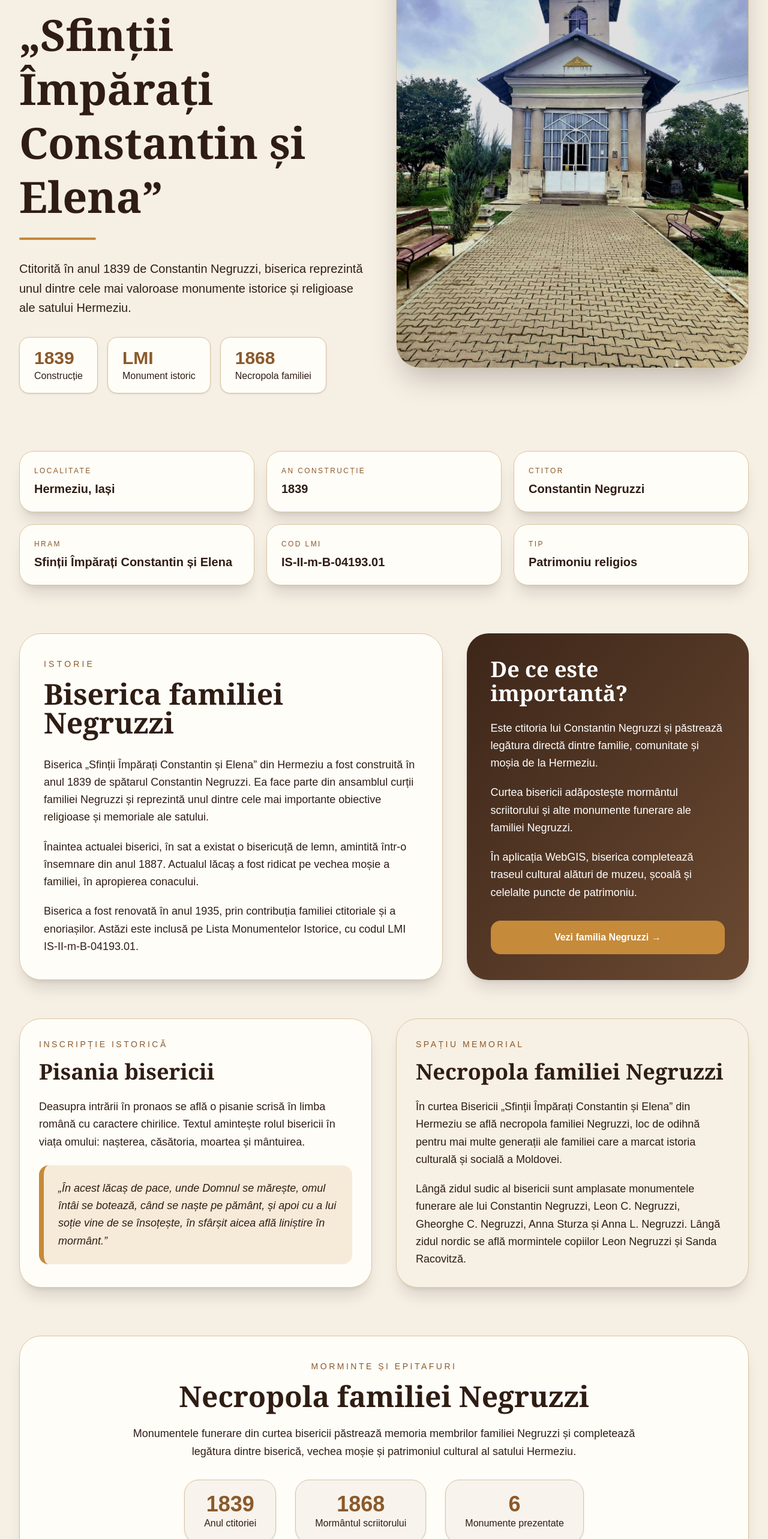
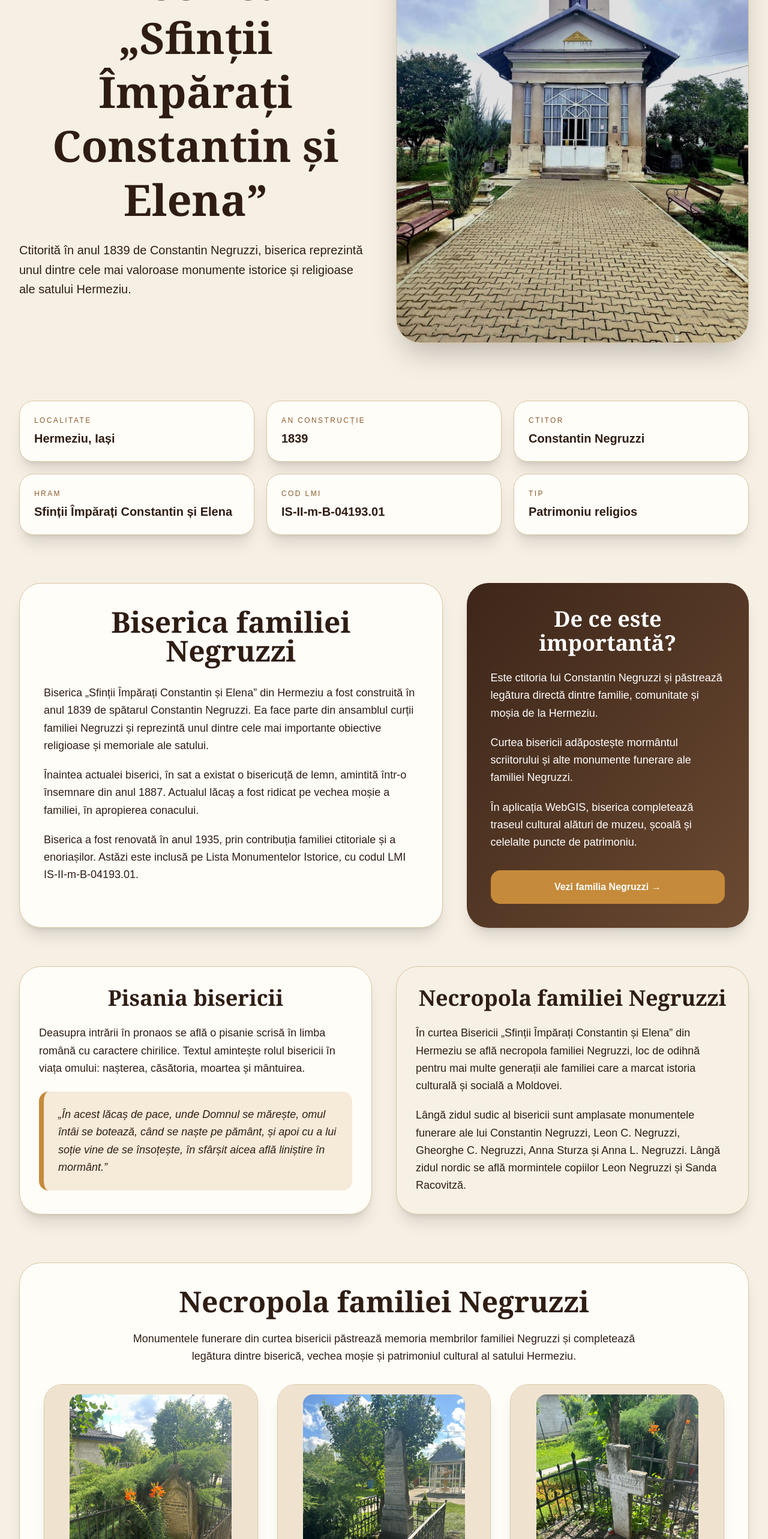
Before and after one commit to Glod-maria/hermeziu-webgis, a Next.js app: page /biserica in a window 1280 px wide. Shown: the part 234-2800 px from the top of the page at 60% size. Built offline with nearby package versions, Linux system fonts and the light colour scheme.

Commit message:
Actualizare pagina Biserica

```diff
--- a/app/biserica/page.tsx
+++ b/app/biserica/page.tsx
@@ -1,4 +1,4 @@
-export default function BisericaPage() {
+export default function PaginaBiserica() {
   const info = [
     ["Localitate", "Hermeziu, Iași"],
     ["An construcție", "1839"],
@@ -150,11 +150,7 @@ M-am dus după ai mei străbuni
     ← Înapoi la pagina principală
   </a>
 
-      <p className="uppercase tracking-[0.35em] text-sm text-[#8b5a2b] mb-4">
-        Patrimoniu religios • Hermeziu
-      </p>
-
-      <h1 className="text-5xl md:text-7xl font-serif font-bold mb-6 leading-tight">
+  <h1 className="text-5xl md:text-7xl font-serif font-bold mb-6 leading-tight text-center">
     Biserica
     <br />
     „Sfinții Împărați
@@ -162,30 +158,12 @@ M-am dus după ai mei străbuni
     Constantin și Elena”
   </h1>
 
-      <div className="w-32 h-1 bg-[#c58a3a] rounded-full mb-8" />
 
   <p className="text-xl leading-relaxed mb-8">
     Ctitorită în anul 1839 de Constantin Negruzzi, biserica reprezintă
     unul dintre cele mai valoroase monumente istorice și religioase
     ale satului Hermeziu.
   </p>
-
-      <div className="flex flex-wrap gap-4">
-        <div className="bg-[#fffdf8] border border-[#d9c5a1] rounded-2xl px-6 py-4 shadow">
-          <p className="text-3xl font-bold text-[#8b5a2b]">1839</p>
-          <p>Construcție</p>
-        </div>
-
-        <div className="bg-[#fffdf8] border border-[#d9c5a1] rounded-2xl px-6 py-4 shadow">
-          <p className="text-3xl font-bold text-[#8b5a2b]">LMI</p>
-          <p>Monument istoric</p>
-        </div>
-
-        <div className="bg-[#fffdf8] border border-[#d9c5a1] rounded-2xl px-6 py-4 shadow">
-          <p className="text-3xl font-bold text-[#8b5a2b]">1868</p>
-          <p>Necropola familiei</p>
-        </div>
-      </div>
 </div>
 
     <div>
@@ -218,11 +196,9 @@ M-am dus după ai mei străbuni
 
       <section className="max-w-7xl mx-auto px-8 py-8 grid lg:grid-cols-[1.2fr_0.8fr] gap-10">
         <div className="bg-[#fffdf8] rounded-[36px] shadow-xl p-8 md:p-10 border border-[#d9c5a1]">
-          <p className="uppercase tracking-[0.3em] text-sm text-[#8b5a2b] mb-4">
-            Istorie
-          </p>
 
-          <h2 className="text-4xl md:text-5xl font-serif font-bold mb-8">
+
+          <h2 className="text-4xl md:text-5xl font-serif font-bold mb-8 text-center">
             Biserica familiei Negruzzi
           </h2>
 
@@ -248,7 +224,7 @@ M-am dus după ai mei străbuni
         </div>
 
         <div className="bg-gradient-to-br from-[#3d2619] to-[#6b4a32] text-white rounded-[36px] shadow-xl p-8 md:p-10">
-          <h2 className="text-4xl font-serif font-bold mb-6">
+          <h2 className="text-4xl font-serif font-bold mb-6 text-center">
             De ce este importantă?
           </h2>
 
@@ -281,11 +257,9 @@ M-am dus după ai mei străbuni
       <section className="max-w-7xl mx-auto px-8 py-8">
         <div className="grid lg:grid-cols-2 gap-10">
           <div className="bg-[#fffdf8] rounded-[36px] shadow-xl p-8 border border-[#d9c5a1]">
-            <p className="uppercase tracking-[0.25em] text-sm text-[#8b5a2b] mb-4">
-              Inscripție istorică
-            </p>
 
-            <h2 className="text-4xl font-serif font-bold mb-6">
+
+            <h2 className="text-4xl font-serif font-bold mb-6 text-center">
               Pisania bisericii
             </h2>
 
@@ -303,11 +277,9 @@ M-am dus după ai mei străbuni
           </div>
 
           <div className="bg-[#f7f0e4] rounded-[36px] shadow-xl p-8 border border-[#d9c5a1]">
-            <p className="uppercase tracking-[0.25em] text-sm text-[#8b5a2b] mb-4">
-              Spațiu memorial
-            </p>
 
-            <h2 className="text-4xl font-serif font-bold mb-6">
+
+            <h2 className="text-4xl font-serif font-bold mb-6 text-center">
               Necropola familiei Negruzzi
             </h2>
 
@@ -330,9 +302,7 @@ M-am dus după ai mei străbuni
 
       <section className="max-w-7xl mx-auto px-8 py-12">
         <div className="bg-[#fffdf8] rounded-[36px] shadow-xl p-8 md:p-10 border border-[#d9c5a1]">
-          <p className="uppercase tracking-[0.25em] text-sm text-[#8b5a2b] mb-4 text-center">
-            Morminte și epitafuri
-          </p>
+
 
           <h2 className="text-4xl md:text-5xl font-serif font-bold text-center mb-6">
             Necropola familiei Negruzzi
@@ -344,22 +314,7 @@ M-am dus după ai mei străbuni
             vechea moșie și patrimoniul cultural al satului Hermeziu.
           </p>
 
-          <div className="flex flex-wrap justify-center gap-8 mb-12 text-center">
-            <div className="bg-[#f8f3ec] border border-[#d9c5a1] rounded-3xl px-8 py-5 shadow">
-              <p className="text-4xl font-bold text-[#8b5a2b]">1839</p>
-              <p className="font-medium">Anul ctitoriei</p>
-            </div>
 
-            <div className="bg-[#f8f3ec] border border-[#d9c5a1] rounded-3xl px-8 py-5 shadow">
-              <p className="text-4xl font-bold text-[#8b5a2b]">1868</p>
-              <p className="font-medium">Mormântul scriitorului</p>
-            </div>
-
-            <div className="bg-[#f8f3ec] border border-[#d9c5a1] rounded-3xl px-8 py-5 shadow">
-              <p className="text-4xl font-bold text-[#8b5a2b]">6</p>
-              <p className="font-medium">Monumente prezentate</p>
-            </div>
-          </div>
 
           <div className="grid grid-cols-1 md:grid-cols-2 xl:grid-cols-3 gap-8">
             {necropola.map((mormant) => (
@@ -394,51 +349,12 @@ M-am dus după ai mei străbuni
         </div>
       </section>
 
-      <section className="max-w-7xl mx-auto px-8 py-12">
-        <div className="bg-[#fffdf8] rounded-[36px] shadow-xl p-8 md:p-10 border border-[#d9c5a1]">
-          <p className="uppercase tracking-[0.25em] text-sm text-[#8b5a2b] mb-4">
-            Arhitectură
-          </p>
 
-          <h2 className="text-4xl md:text-5xl font-serif font-bold mb-8">
-            Arhitectură și patrimoniu religios
-          </h2>
-
-          <div className="grid md:grid-cols-3 gap-6">
-            <div className="bg-[#faf7f2] rounded-3xl p-6 border border-[#e2cda7]">
-              <h3 className="text-2xl font-bold mb-3">Stil clasic</h3>
-              <p className="text-lg leading-relaxed">
-                Biserica are formă de navă și absida altarului semicirculară.
-              </p>
-            </div>
-
-            <div className="bg-[#faf7f2] rounded-3xl p-6 border border-[#e2cda7]">
-              <h3 className="text-2xl font-bold mb-3">
-                Pridvor și clopotniță
-              </h3>
-              <p className="text-lg leading-relaxed">
-                Pridvorul vestic este susținut de șase coloane cilindrice, iar
-                deasupra se ridică o clopotniță.
-              </p>
-            </div>
-
-            <div className="bg-[#faf7f2] rounded-3xl p-6 border border-[#e2cda7]">
-              <h3 className="text-2xl font-bold mb-3">Patrimoniu religios</h3>
-              <p className="text-lg leading-relaxed">
-                Biserica păstrează cărți de cult vechi, icoane și elemente
-                liturgice importante pentru memoria comunității.
-              </p>
-            </div>
-          </div>
-        </div>
-      </section>
 
      <section className="max-w-7xl mx-auto px-8 py-12">
   <div className="bg-[#fffdf8] rounded-[36px] shadow-xl p-8 md:p-10 border border-[#d9c5a1]">
 
-    <p className="uppercase tracking-[0.25em] text-sm text-[#8b5a2b] mb-4 text-center">
-      Imagini
-    </p>
+
 
     <h2 className="text-4xl md:text-5xl font-serif font-bold text-center mb-10">
       Galerie foto
@@ -464,20 +380,7 @@ M-am dus după ai mei străbuni
   </div>
 </section>
 
-      <section className="max-w-7xl mx-auto px-8 py-10 pb-20">
-        <div className="bg-gradient-to-r from-[#3d2619] to-[#6b4a32] text-white rounded-[36px] shadow-xl p-8 md:p-10">
-          <h2 className="text-4xl font-serif font-bold mb-6">
-            Integrare în aplicația WebGIS
-          </h2>
 
-          <p className="text-xl leading-relaxed">
-            Biserica este integrată în aplicația WebGIS ca obiectiv cultural,
-            religios și memorial. Ea este localizată pe hartă și inclusă în
-            traseul turistic dedicat patrimoniului familiei Negruzzi din
-            Hermeziu.
-          </p>
-        </div>
-      </section>
     </main>
   );
 }
```
Lines whose indentation alone changed are shown as unchanged.
